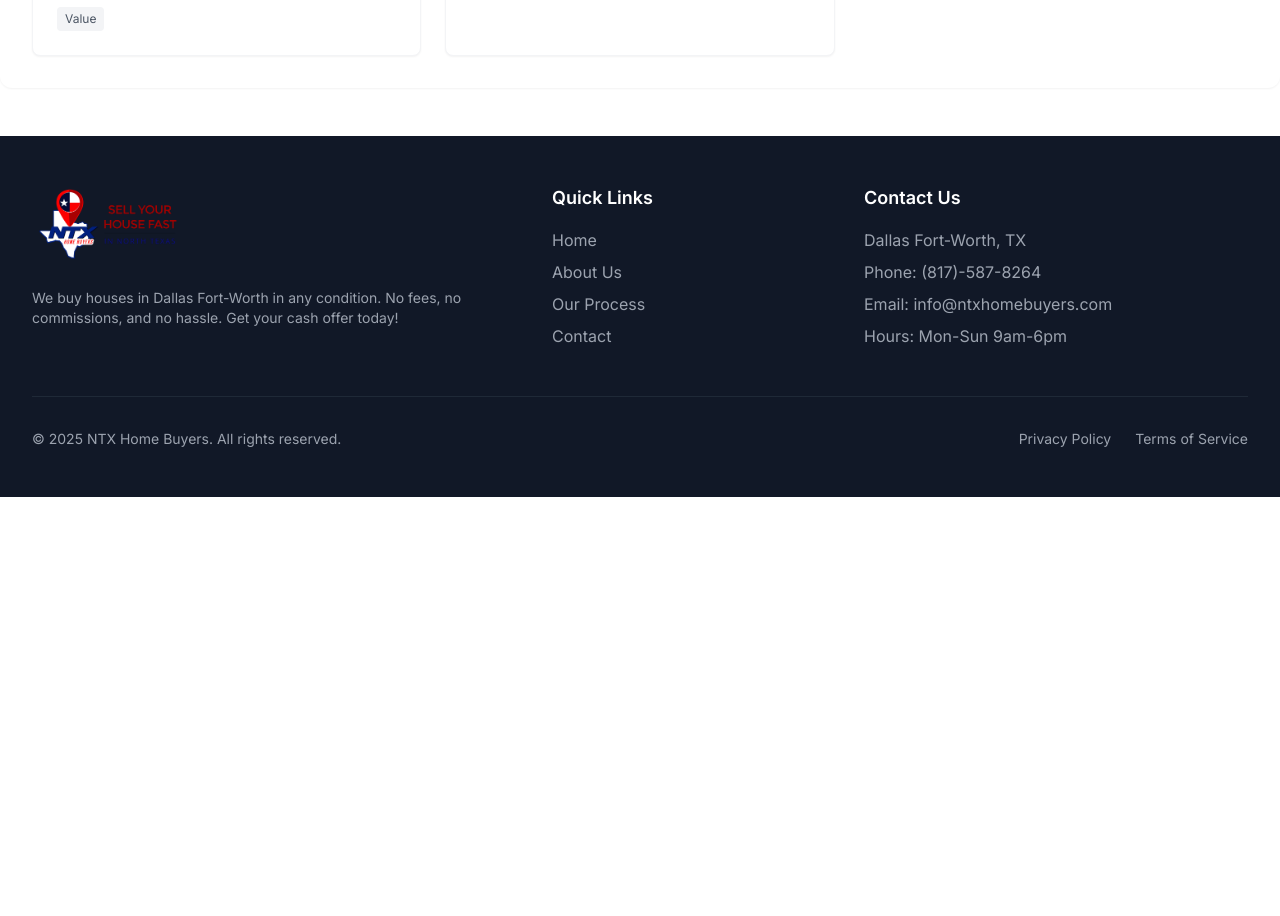
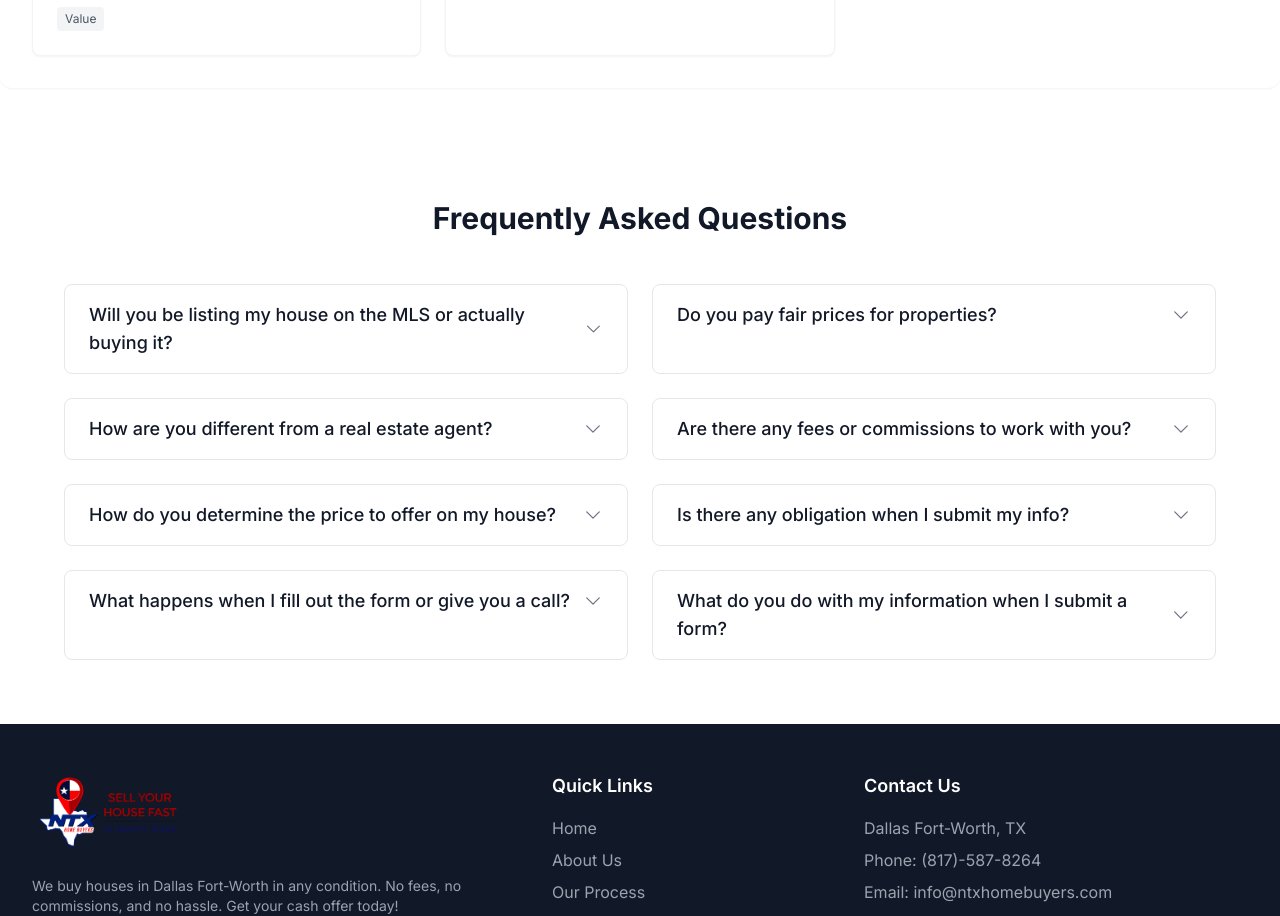
Before and after one commit to jaidcoding/ntxhomebuyersdemo, a Next.js app: page / in a window 1280 px wide. Shown: the part 3980-4896 px from the top of the page. Before the commit the page ends 4477 px from the top, so only its background shows below. Built offline with nearby package versions, Linux system fonts and the light colour scheme.

Commit message:
Add FAQ component to Home page for improved user support and information accessibility.

```diff
--- a/src/app/page.js
+++ b/src/app/page.js
@@ -6,6 +6,7 @@ import Trust from '../components/TrustBox';
 import FastBox from '../components/FastBox';
 import Troubles from '../components/Troubles';
 import Reviews from '../components/Reviews';
+import FAQ from '../components/FAQ';
 
 export default function Home() {
   return (
@@ -17,6 +18,7 @@ export default function Home() {
       <FastBox />
       <Troubles />
       <Reviews />
+      <FAQ />
     </main>
   );
 }
--- /dev/null
+++ b/src/components/FAQ.js
@@ -0,0 +1,77 @@
+"use client";
+
+import React, { useState } from 'react';
+import { ChevronDownIcon } from '@heroicons/react/24/outline';
+
+const FAQ = () => {
+  const [openIndex, setOpenIndex] = useState(null);
+
+  const faqs = [
+    {
+      question: "Will you be listing my house on the MLS or actually buying it?",
+      answer: "We are direct buyers, not real estate agents. When you work with us, we will actually purchase your property directly from you, not list it on the MLS. This means a faster, more straightforward process without the typical listing and showing hassles."
+    },
+    {
+      question: "Do you pay fair prices for properties?",
+      answer: "Yes, we offer fair market value for properties based on current market conditions, property condition, and location. Our offers are competitive and take into account all relevant factors to ensure you receive a fair price for your property."
+    },
+    {
+      question: "How are you different from a real estate agent?",
+      answer: "Unlike real estate agents who list and market your property, we are direct buyers who purchase properties outright. We don't charge commissions or fees, and we can close deals much faster than traditional real estate transactions."
+    },
+    {
+      question: "Are there any fees or commissions to work with you?",
+      answer: "No, there are no fees or commissions when you work with us. We cover all closing costs and don't charge any hidden fees. What we offer is what you get."
+    },
+    {
+      question: "How do you determine the price to offer on my house?",
+      answer: "We evaluate multiple factors including current market conditions, property condition, location, comparable sales, and renovation costs. Our pricing model is transparent and based on real market data."
+    },
+    {
+      question: "Is there any obligation when I submit my info?",
+      answer: "No, there is absolutely no obligation when you submit your information. We provide a free, no-pressure consultation to discuss your options and answer any questions you may have."
+    },
+    {
+      question: "What happens when I fill out the form or give you a call?",
+      answer: "When you contact us, we'll reach out promptly to discuss your property and situation. We'll gather some basic information and schedule a time to evaluate your property if you're interested in moving forward."
+    },
+    {
+      question: "What do you do with my information when I submit a form?",
+      answer: "We take your privacy seriously. Your information is used solely to contact you about your property and provide our services. We never share your information with third parties or use it for any other purpose without your explicit consent."
+    }
+  ];
+
+  return (
+    <div className="bg-white py-16 px-4 sm:px-6 lg:px-8">
+      <div className="max-w-6xl mx-auto">
+        <h2 className="text-3xl font-bold text-gray-900 text-center mb-12">
+          Frequently Asked Questions
+        </h2>
+        <div className="grid grid-cols-1 md:grid-cols-2 gap-6">
+          {faqs.map((faq, index) => (
+            <div key={index} className="border border-gray-200 rounded-lg">
+              <button
+                className="w-full px-6 py-4 text-left flex justify-between items-center focus:outline-none"
+                onClick={() => setOpenIndex(openIndex === index ? null : index)}
+              >
+                <span className="text-lg font-medium text-gray-900">{faq.question}</span>
+                <ChevronDownIcon
+                  className={`h-5 w-5 text-gray-500 transform transition-transform ${
+                    openIndex === index ? 'rotate-180' : ''
+                  }`}
+                />
+              </button>
+              {openIndex === index && (
+                <div className="px-6 pb-4">
+                  <p className="text-gray-600">{faq.answer}</p>
+                </div>
+              )}
+            </div>
+          ))}
+        </div>
+      </div>
+    </div>
+  );
+};
+
+export default FAQ;
```
